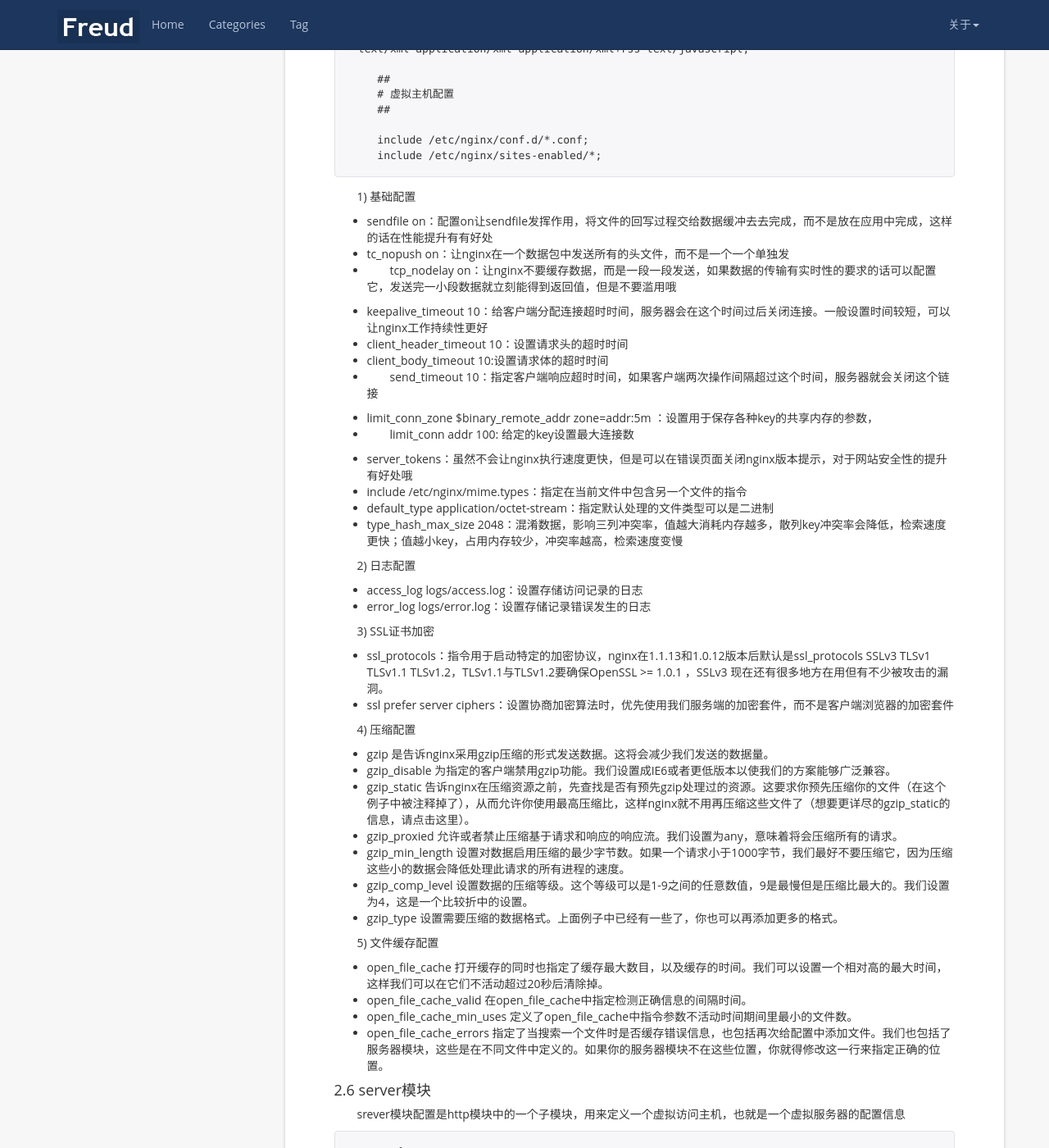
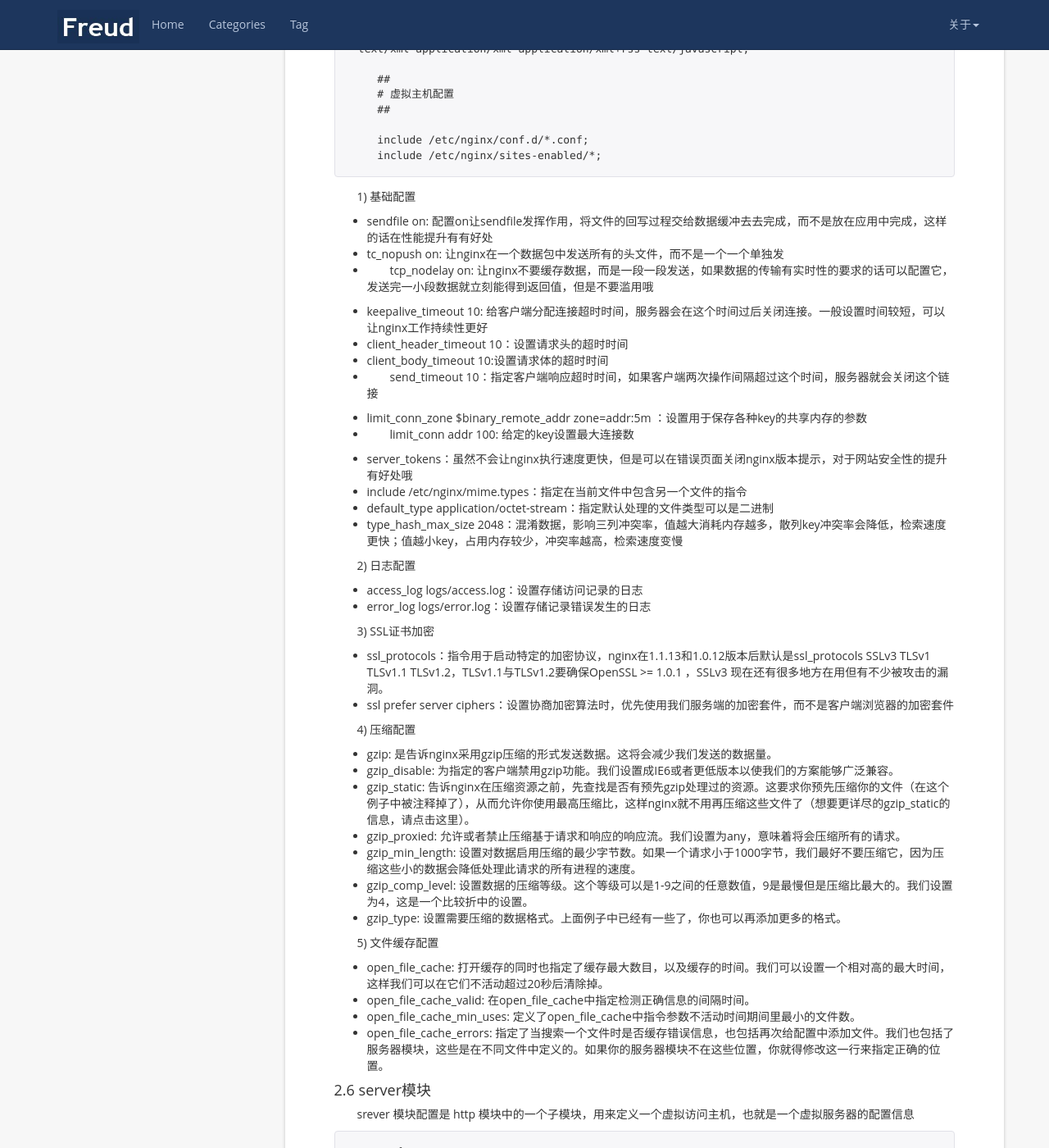
Before and after one commit to peiyanhuang/MyBlog, a Jekyll site: the page built from _posts/2018-08-24-nginx.md, in a window 1280 px wide and 1400 px high, scrolled down 6120 px. Shown: the whole window at 82% size. Built offline with Jekyll 4.4.1, drawn with Linux system fonts in a browser that asks for light colours; nearby versions of some CDN libraries; some of the changed lines change nothing that is shown.

Commit message:
@update：

````diff
--- a/_posts/2018-08-24-nginx.md
+++ b/_posts/2018-08-24-nginx.md
@@ -315,16 +315,16 @@ http {
 
 1) 基础配置
 
-- sendfile on：配置on让sendfile发挥作用，将文件的回写过程交给数据缓冲去去完成，而不是放在应用中完成，这样的话在性能提升有有好处
-- tc_nopush on：让nginx在一个数据包中发送所有的头文件，而不是一个一个单独发
-- tcp_nodelay on：让nginx不要缓存数据，而是一段一段发送，如果数据的传输有实时性的要求的话可以配置它，发送完一小段数据就立刻能得到返回值，但是不要滥用哦
+- sendfile on: 配置on让sendfile发挥作用，将文件的回写过程交给数据缓冲去去完成，而不是放在应用中完成，这样的话在性能提升有有好处
+- tc_nopush on: 让nginx在一个数据包中发送所有的头文件，而不是一个一个单独发
+- tcp_nodelay on: 让nginx不要缓存数据，而是一段一段发送，如果数据的传输有实时性的要求的话可以配置它，发送完一小段数据就立刻能得到返回值，但是不要滥用哦
 
-- keepalive_timeout 10：给客户端分配连接超时时间，服务器会在这个时间过后关闭连接。一般设置时间较短，可以让nginx工作持续性更好
+- keepalive_timeout 10: 给客户端分配连接超时时间，服务器会在这个时间过后关闭连接。一般设置时间较短，可以让nginx工作持续性更好
 - client_header_timeout 10：设置请求头的超时时间
 - client_body_timeout 10:设置请求体的超时时间
 - send_timeout 10：指定客户端响应超时时间，如果客户端两次操作间隔超过这个时间，服务器就会关闭这个链接
 
-- limit_conn_zone $binary_remote_addr zone=addr:5m ：设置用于保存各种key的共享内存的参数，
+- limit_conn_zone $binary_remote_addr zone=addr:5m ：设置用于保存各种key的共享内存的参数
 - limit_conn addr 100: 给定的key设置最大连接数
 
 - server_tokens：虽然不会让nginx执行速度更快，但是可以在错误页面关闭nginx版本提示，对于网站安全性的提升有好处哦
@@ -344,24 +344,24 @@ http {
 
 4) 压缩配置
 
-- gzip 是告诉nginx采用gzip压缩的形式发送数据。这将会减少我们发送的数据量。
-- gzip_disable 为指定的客户端禁用gzip功能。我们设置成IE6或者更低版本以使我们的方案能够广泛兼容。
-- gzip_static 告诉nginx在压缩资源之前，先查找是否有预先gzip处理过的资源。这要求你预先压缩你的文件（在这个例子中被注释掉了），从而允许你使用最高压缩比，这样nginx就不用再压缩这些文件了（想要更详尽的gzip_static的信息，请点击这里）。
-- gzip_proxied 允许或者禁止压缩基于请求和响应的响应流。我们设置为any，意味着将会压缩所有的请求。
-- gzip_min_length 设置对数据启用压缩的最少字节数。如果一个请求小于1000字节，我们最好不要压缩它，因为压缩这些小的数据会降低处理此请求的所有进程的速度。
-- gzip_comp_level 设置数据的压缩等级。这个等级可以是1-9之间的任意数值，9是最慢但是压缩比最大的。我们设置为4，这是一个比较折中的设置。
-- gzip_type 设置需要压缩的数据格式。上面例子中已经有一些了，你也可以再添加更多的格式。
+- gzip: 是告诉nginx采用gzip压缩的形式发送数据。这将会减少我们发送的数据量。
+- gzip_disable: 为指定的客户端禁用gzip功能。我们设置成IE6或者更低版本以使我们的方案能够广泛兼容。
+- gzip_static: 告诉nginx在压缩资源之前，先查找是否有预先gzip处理过的资源。这要求你预先压缩你的文件（在这个例子中被注释掉了），从而允许你使用最高压缩比，这样nginx就不用再压缩这些文件了（想要更详尽的gzip_static的信息，请点击这里）。
+- gzip_proxied: 允许或者禁止压缩基于请求和响应的响应流。我们设置为any，意味着将会压缩所有的请求。
+- gzip_min_length: 设置对数据启用压缩的最少字节数。如果一个请求小于1000字节，我们最好不要压缩它，因为压缩这些小的数据会降低处理此请求的所有进程的速度。
+- gzip_comp_level: 设置数据的压缩等级。这个等级可以是1-9之间的任意数值，9是最慢但是压缩比最大的。我们设置为4，这是一个比较折中的设置。
+- gzip_type: 设置需要压缩的数据格式。上面例子中已经有一些了，你也可以再添加更多的格式。
 
 5) 文件缓存配置
 
-- open_file_cache 打开缓存的同时也指定了缓存最大数目，以及缓存的时间。我们可以设置一个相对高的最大时间，这样我们可以在它们不活动超过20秒后清除掉。
-- open_file_cache_valid 在open_file_cache中指定检测正确信息的间隔时间。
-- open_file_cache_min_uses 定义了open_file_cache中指令参数不活动时间期间里最小的文件数。
-- open_file_cache_errors 指定了当搜索一个文件时是否缓存错误信息，也包括再次给配置中添加文件。我们也包括了服务器模块，这些是在不同文件中定义的。如果你的服务器模块不在这些位置，你就得修改这一行来指定正确的位置。
+- open_file_cache: 打开缓存的同时也指定了缓存最大数目，以及缓存的时间。我们可以设置一个相对高的最大时间，这样我们可以在它们不活动超过20秒后清除掉。
+- open_file_cache_valid: 在open_file_cache中指定检测正确信息的间隔时间。
+- open_file_cache_min_uses: 定义了open_file_cache中指令参数不活动时间期间里最小的文件数。
+- open_file_cache_errors: 指定了当搜索一个文件时是否缓存错误信息，也包括再次给配置中添加文件。我们也包括了服务器模块，这些是在不同文件中定义的。如果你的服务器模块不在这些位置，你就得修改这一行来指定正确的位置。
 
 #### 2.6 server模块
 
-srever模块配置是http模块中的一个子模块，用来定义一个虚拟访问主机，也就是一个虚拟服务器的配置信息
+srever 模块配置是 http 模块中的一个子模块，用来定义一个虚拟访问主机，也就是一个虚拟服务器的配置信息
 
 ```nginx
 server {
````
